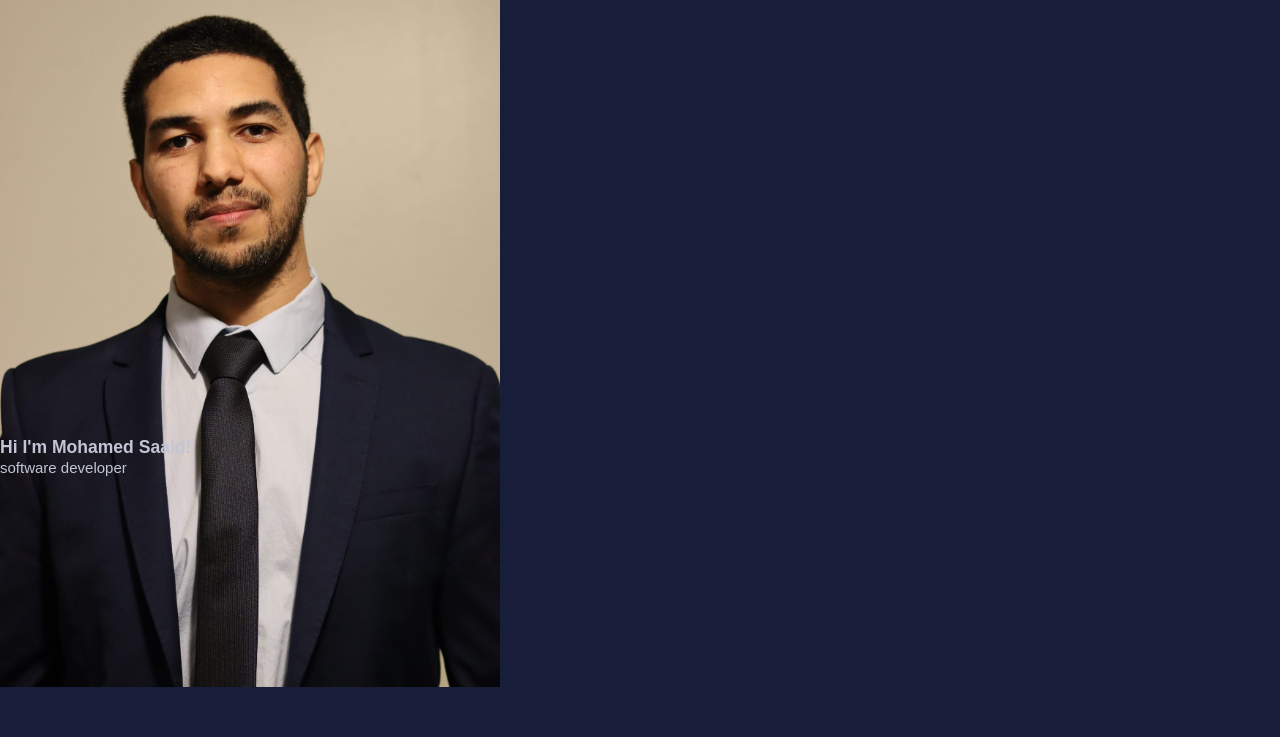
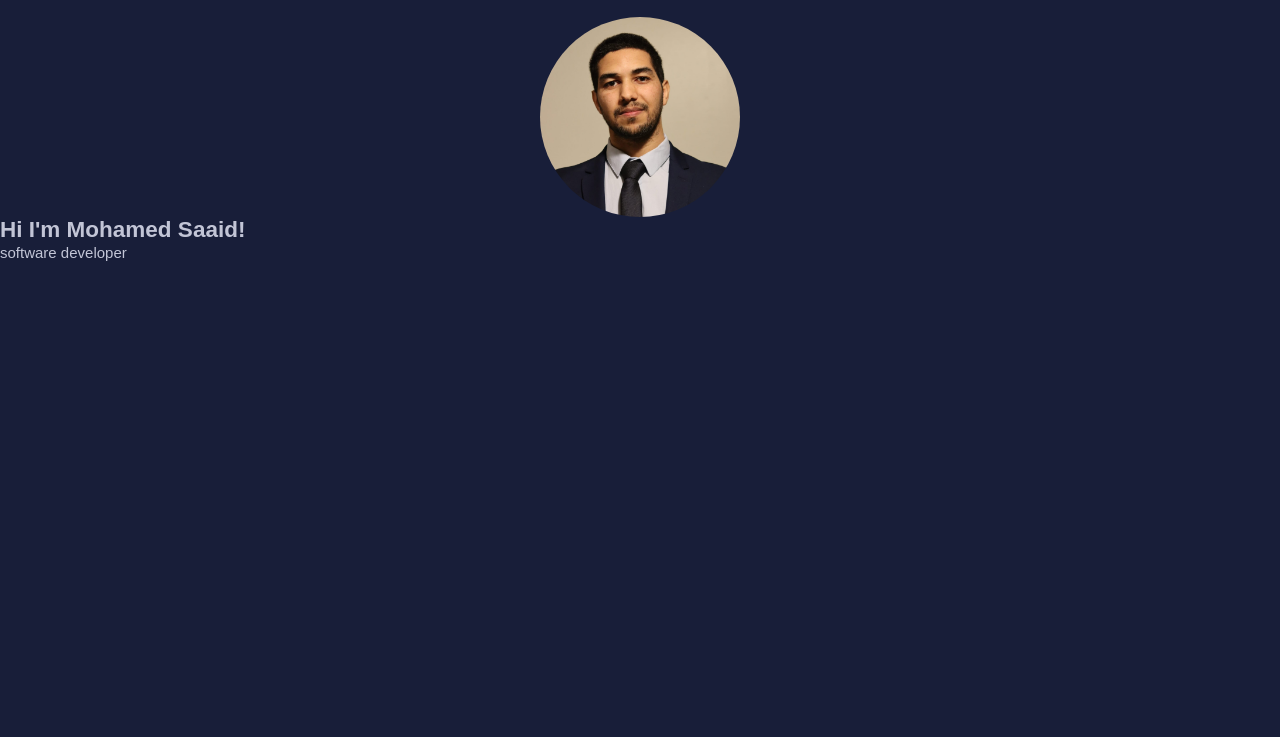
Before and after one commit to SaaidMohamed/Portfolio, a plain HTML site: page index.html in a window 1280 px wide. Shown: the part 63-800 px from the top of the page. Drawn offline with nearby package versions, Linux system fonts and the light colour scheme.

Commit message:
add html and css

```diff
--- a/index.html
+++ b/index.html
@@ -6,6 +6,7 @@
     <link rel="stylesheet" href="styles.css">
     <title>Portfolio</title>
     <link href='https://unpkg.com/boxicons@2.1.4/css/boxicons.min.css' rel='stylesheet'>
+    <link rel="icon" href="./public/images/favicon.ico">
 
 </head>
 <body>
@@ -31,18 +32,16 @@
     <main>
 
         <article>
-            <section>
+            <section class="flexContainer">
                 <div class="img-div">
-                    <img src="./public/profile.jpeg" alt="">
-                </div>
-                <div>
-                    <h1>Hi I'm Mohamed Saaid!</h1>
-                    <p>software developer</p>
+                    <img src="./public/images/profile.jpeg" alt="">
                 </div>
 
-
-
             </section>
+            <div>
+                <h1>Hi I'm Mohamed Saaid!</h1>
+                <p>software developer</p>
+            </div>
 
             <section>
 
--- a/styles.css
+++ b/styles.css
@@ -89,13 +89,21 @@ p{
     line-height: 130%;
 }
 
+.flexContainer{
+    padding-top: 80px;
+    width: 100%;
+    display: flex;
+    justify-content: center;
+}
+
 .img-div{
-    max-width: 500px;
+    max-width: 200px;
     min-width: 100px;
-    max-height: 500px;
+    height: auto;
 }
 
 img{
+    border-radius: 50%;
     display: block;
     max-width: 100%;
     height: auto;
```
Also changed, not shown: public/images/favicon.ico (added), public/images/profile.jpeg (added), public/profile.jpeg (deleted).
